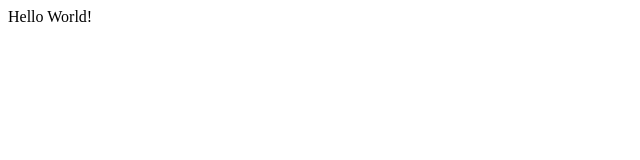
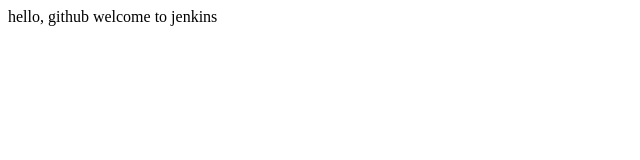
Before and after one commit to Apnaschool1/localrepo, a plain HTML site: page index.html in a window 1280 px wide. Shown: the whole page, without its empty margins (0-640 px from the left). Drawn offline with Linux system fonts and the light colour scheme.

Commit message:
added jenkins file

```diff
--- a/index.html
+++ b/index.html
@@ -6,6 +6,6 @@
 </title>
 </head>
 <body>
-Hello World!
+hello, github welcome to jenkins
 </body>
 </html>
```
Also changed, not shown: 1 other file.
